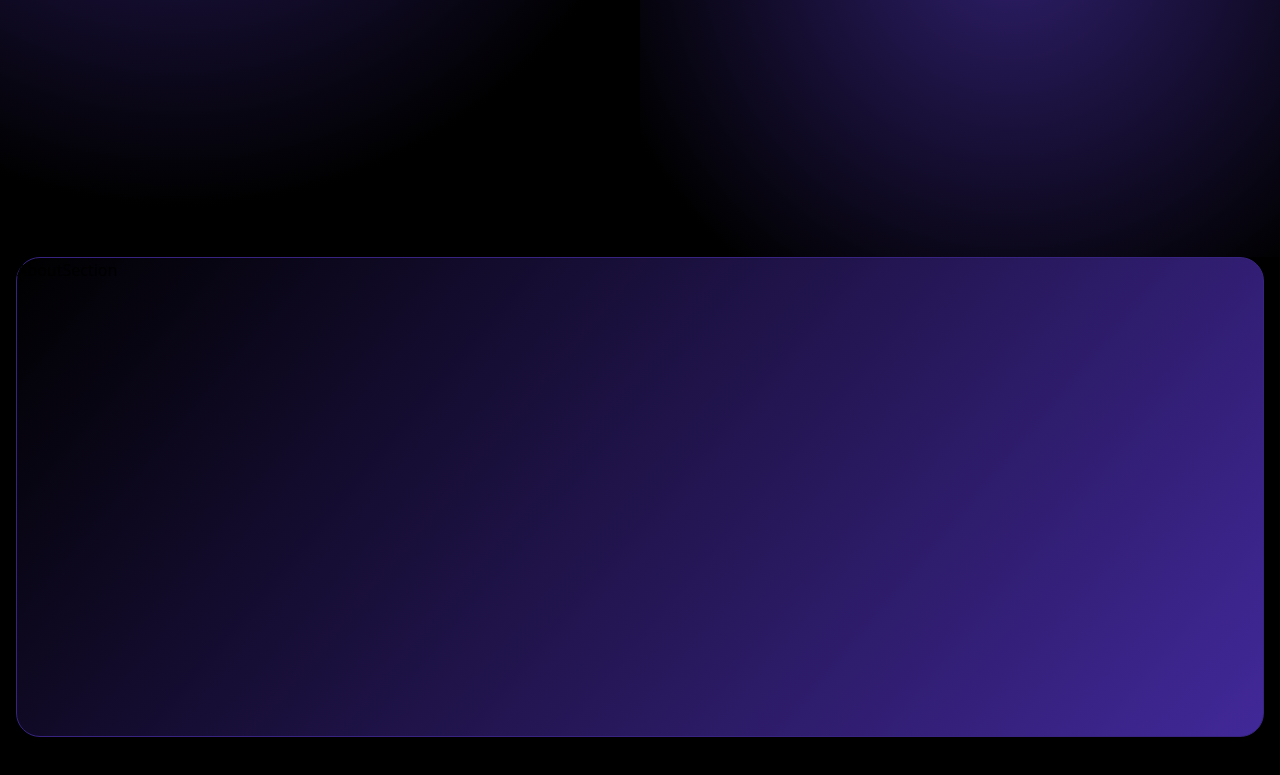
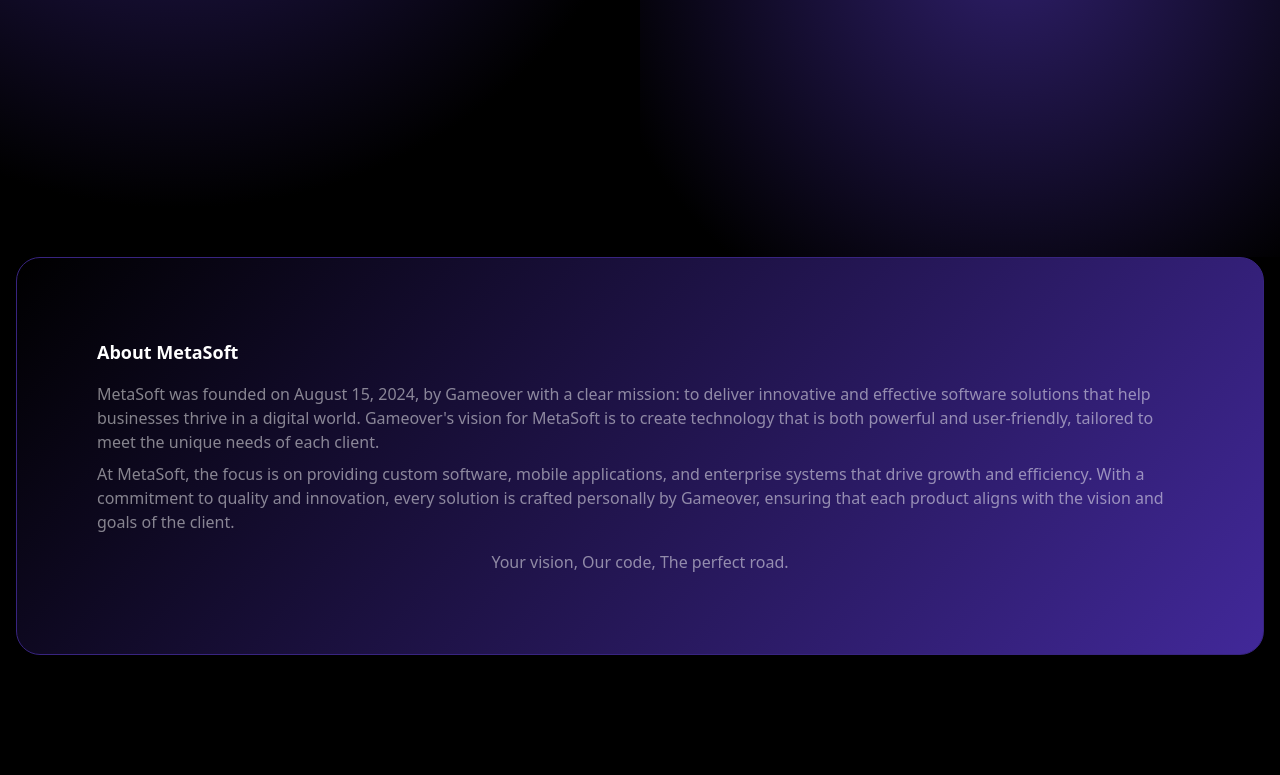
Before and after one commit to Abulkalam-Asif/metasoft, a React (Vite) app: page / in a window 1280 px wide. Shown: the part 543-1318 px from the top of the page. After the commit the page ends 1246 px from the top, so only its background shows below. Built offline with nearby package versions, Linux system fonts and the light colour scheme.

Commit message:
About Metasoft text added

```diff
--- a/src/components/AboutSection.jsx
+++ b/src/components/AboutSection.jsx
@@ -1,12 +1,41 @@
 import React from "react";
 
+import { motion } from "motion/react";
 const AboutSection = () => {
   return (
     <>
       <section id="about" className="pb-12 px-4 bg-transparent">
-        <div className="max-w-7xl bg-[linear-gradient(130deg,#000c,#6d43ff99)] mx-auto border border-[#382480] rounded-3xl h-[60vh]">
-          AboutSection
-        </div>
+        <motion.div
+          initial={{ opacity: 0 }}
+          whileInView={{ opacity: 1 }}
+          viewport={{ once: true, amount: 1 }}
+          transition={{ duration: 1 }}
+          className="  max-w-7xl bg-[linear-gradient(130deg,#000c,#6d43ff99)] mx-auto border border-[#382480] rounded-3xl "
+        >
+          <div className="flex flex-col p-8 sm:p-12 md:p-16 lg:p-20 gap-y-4">
+            <h3 className="text-base md:text-lg font-bold text-white">
+              About MetaSoft
+            </h3>
+            <div className="flex flex-col text-white/50 text-sm md:text-base gap-y-2">
+              <p>
+                MetaSoft was founded on August 15, 2024, by Gameover with a
+                clear mission: to deliver innovative and effective software
+                solutions that help businesses thrive in a digital world.
+                Gameover's vision for MetaSoft is to create technology that is
+                both powerful and user-friendly, tailored to meet the unique
+                needs of each client.
+              </p>
+              <p>
+                At MetaSoft, the focus is on providing custom software, mobile
+                applications, and enterprise systems that drive growth and
+                efficiency. With a commitment to quality and innovation, every
+                solution is crafted personally by Gameover, ensuring that each
+                product aligns with the vision and goals of the client.
+              </p>
+              <span className="w-full text-center mt-2">Your vision, Our code, The perfect road. </span>
+            </div>
+          </div>
+        </motion.div>
       </section>
     </>
   );
--- a/src/components/Hero.jsx
+++ b/src/components/Hero.jsx
@@ -6,7 +6,7 @@ const Hero = () => {
   return (
     <section
       id="home"
-      className="relative min-h-screen flex items-center before:absolute before:left-0 before:top-0 before:w-full before:h-1/2 before:z-[0] before:bg-[radial-gradient(circle_at_28%_31%,#2F1F6C_0%,black_70%_50%)] after:absolute after:right-0 after:bottom-0 after:w-full after:h-1/2 after:z-[0] after:bg-[radial-gradient(circle_at_58%_60%,#2F1F6C_0%,black_70%_50%)] animate-fade-in md:before:w-1/2 md:before:h-full md:after:w-1/2 md:after:h-full">
+      className="relative  min-h-screen flex items-center before:absolute before:left-0 before:top-0 before:w-full before:h-1/2 before:z-[0] before:bg-[radial-gradient(circle_at_28%_31%,#2F1F6C_0%,black_70%_50%)] after:absolute after:right-0 after:bottom-0 after:w-full after:h-1/2 after:z-[0] after:bg-[radial-gradient(circle_at_58%_60%,#2F1F6C_0%,black_70%_50%)] animate-fade-in md:before:w-1/2 md:before:h-full md:after:w-1/2 md:after:h-full">
       <div className="relative max-w-[1550px] mx-auto w-full z-[1]">
         <div className="flex flex-col gap-12 sm:gap-20 items-center justify-center mx-auto w-4/5 sm:w-3/5">
           <div className="flex flex-wrap text-4xl gap-y-4 gap-x-2 sm:gap-y-8 font-roboto sm:text-5xl md:text-6xl text-white font-bold justify-center  items-center text-center">
```
Also changed, not shown: 1 other file (tests, documents, lock files or other folders).
